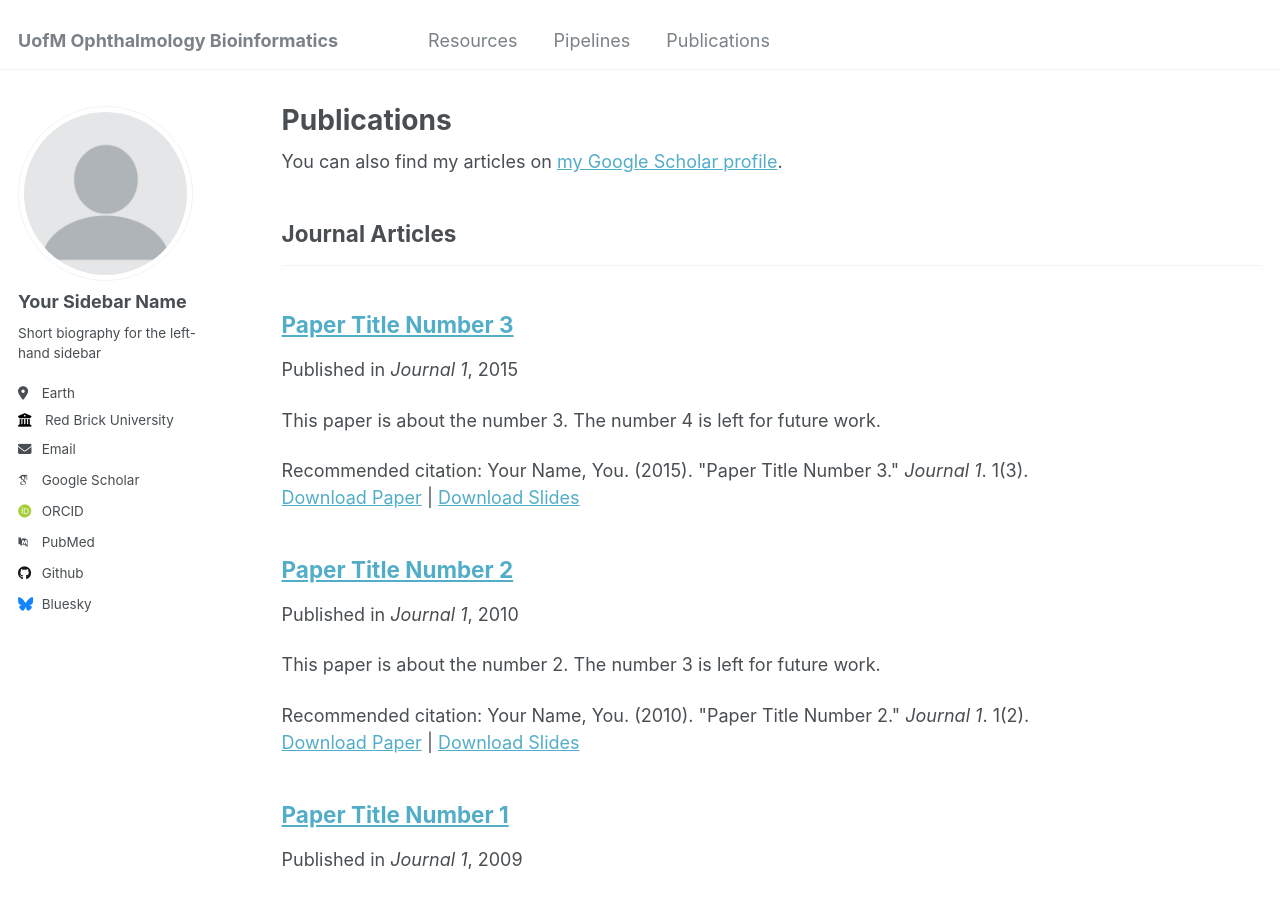
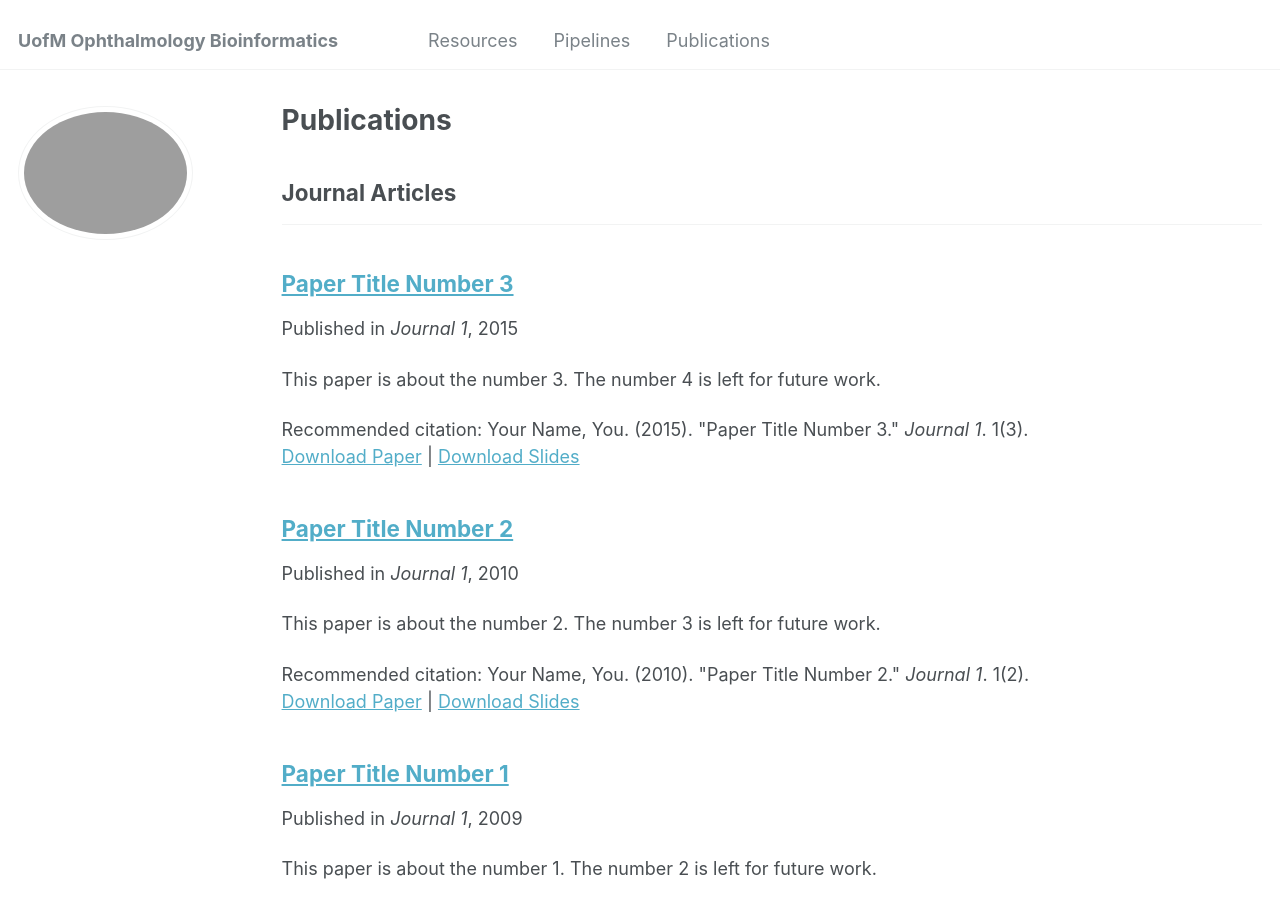
Before and after one commit to UofM-Ophthalmology/UofM-Ophthalmology.github.io, a Jekyll site: the page built from _pages/publications.html, in a window 1280 px wide and 900 px high. Built offline with Jekyll 4.4.1, drawn with Linux system fonts in a browser that asks for light colours; some web fonts are replaced.

Commit message:
set author false

```diff
--- a/_config.yml
+++ b/_config.yml
@@ -21,57 +21,57 @@
 #               Additional customization can be done by editing /_includes/author-profile.html
 author:
   # Biographic information
-  avatar           : "profile.png"
-  name             : "Your Sidebar Name"
-  pronouns         : # example: "she/her"
-  bio              : "Short biography for the left-hand sidebar"
-  location         : "Earth"
-  employer         : "Red Brick University"
-  uri              : # URL
-  email            : "none@example.org"
+  # avatar           : "profile.png"
+  # name             : "Your Sidebar Name"
+  # pronouns         : # example: "she/her"
+  # bio              : "Short biography for the left-hand sidebar"
+  # location         : "Earth"
+  # employer         : "University of Michigan"
+  # uri              : # URL
+  # email            : "none@example.org"
 
   # Academic websites
-  arxiv            : # URL - Update with the correct link to your profile
-  googlescholar    : "https://scholar.google.com/citations?user=PS_CX0AAAAAJ"
-  impactstory      : # URL
-  orcid            : "http://orcid.org/yourorcidurl"
-  semantic         : # URL
-  pubmed           : "https://www.ncbi.nlm.nih.gov/pubmed/?term=john+snow"
-  researchgate     : # URL
-
-  # Repositories and software development
-  bitbucket        : # Username - Update with your username on the site
-  codepen          : # Username
-  dribbble         : # Username
-  github           : "academicpages"
-  kaggle           : # Username
-  stackoverflow    : # User number or user number and name (i.e., use "1" or "1/jeff-atwood")
-
-  # Social media
-  bluesky          : "bsky.app" # Replace this with you Bluesky username
-  facebook         : # Username
-  flickr           : # Username
-  foursquare       : # Username
-  goodreads        : # Username
-  google_plus      : # Username
-  keybase          : # Username
-  instagram        : # Username
-  lastfm           : # Username
-  linkedin         : # Username
-  mastodon         : # URL
-  medium           : # URL
-  pinterest        : # Username
-  soundcloud       : # Username
-  steam            : # Username
-  telegram         : # URL
-  tumblr           : # Username
-  twitter          : # Username for X / Twitter
-  vine             : # Username
-  weibo            : # Username
-  wikipedia        : # Username
-  xing             : # Username
-  youtube          : # Username
-  zhihu            : # URL
+  # arxiv            : # URL - Update with the correct link to your profile
+  # googlescholar    : "https://scholar.google.com/citations?user=PS_CX0AAAAAJ"
+  # impactstory      : # URL
+  # orcid            : "http://orcid.org/yourorcidurl"
+  # semantic         : # URL
+  # pubmed           : "https://www.ncbi.nlm.nih.gov/pubmed/?term=john+snow"
+  # researchgate     : # URL
+  #
+  # # Repositories and software development
+  # bitbucket        : # Username - Update with your username on the site
+  # codepen          : # Username
+  # dribbble         : # Username
+  # github           : "academicpages"
+  # kaggle           : # Username
+  # stackoverflow    : # User number or user number and name (i.e., use "1" or "1/jeff-atwood")
+  #
+  # # Social media
+  # bluesky          : "bsky.app" # Replace this with you Bluesky username
+  # facebook         : # Username
+  # flickr           : # Username
+  # foursquare       : # Username
+  # goodreads        : # Username
+  # google_plus      : # Username
+  # keybase          : # Username
+  # instagram        : # Username
+  # lastfm           : # Username
+  # linkedin         : # Username
+  # mastodon         : # URL
+  # medium           : # URL
+  # pinterest        : # Username
+  # soundcloud       : # Username
+  # steam            : # Username
+  # telegram         : # URL
+  # tumblr           : # Username
+  # twitter          : # Username for X / Twitter
+  # vine             : # Username
+  # weibo            : # Username
+  # wikipedia        : # Username
+  # xing             : # Username
+  # youtube          : # Username
+  # zhihu            : # URL
 
 # Publication Category - The following the list of publication categories and their headings
 publication_category:
@@ -246,7 +246,7 @@
       type: posts
     values:
       layout: single
-      author_profile: true
+      author_profile: false
       read_time: true
       comments: true
       share: true
```
